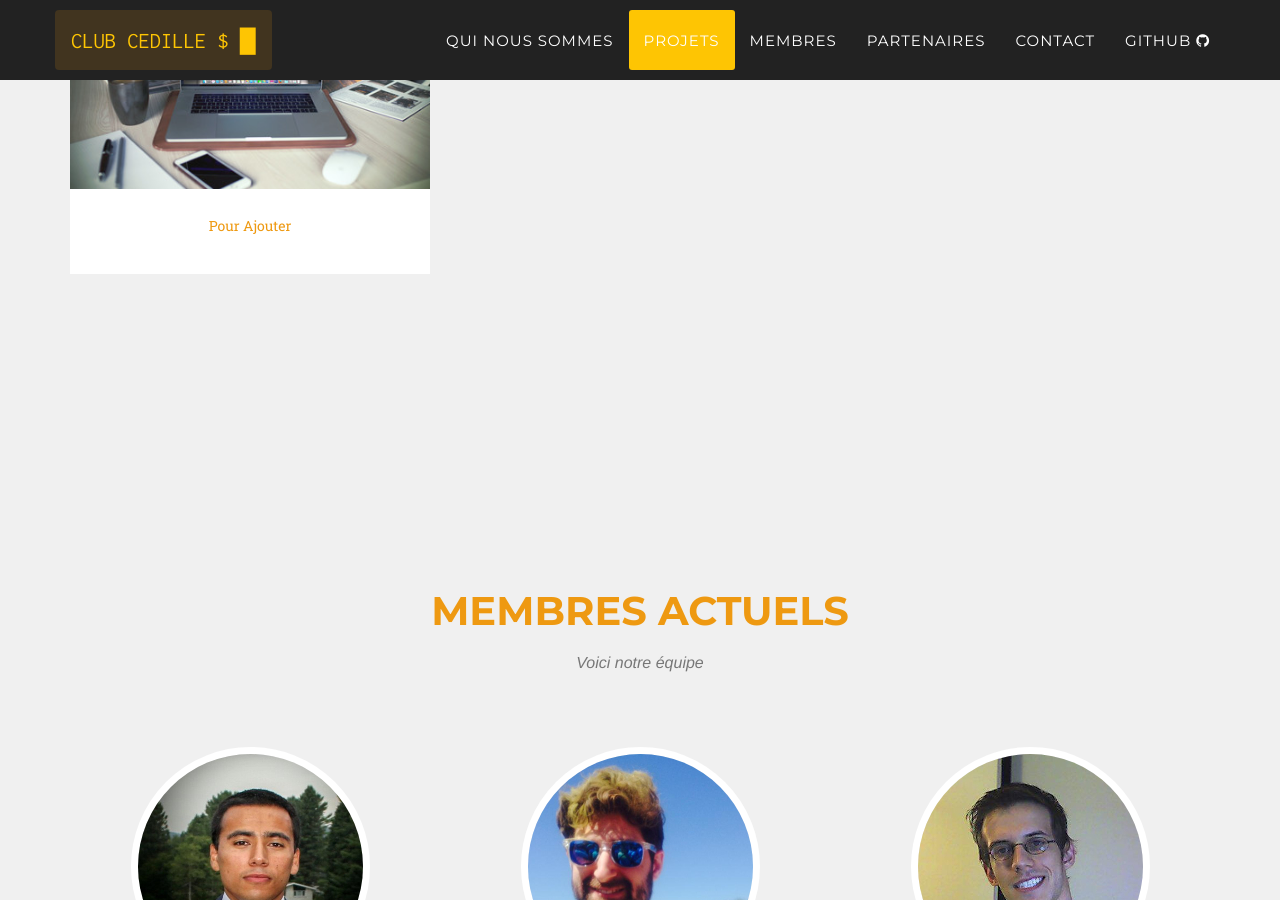
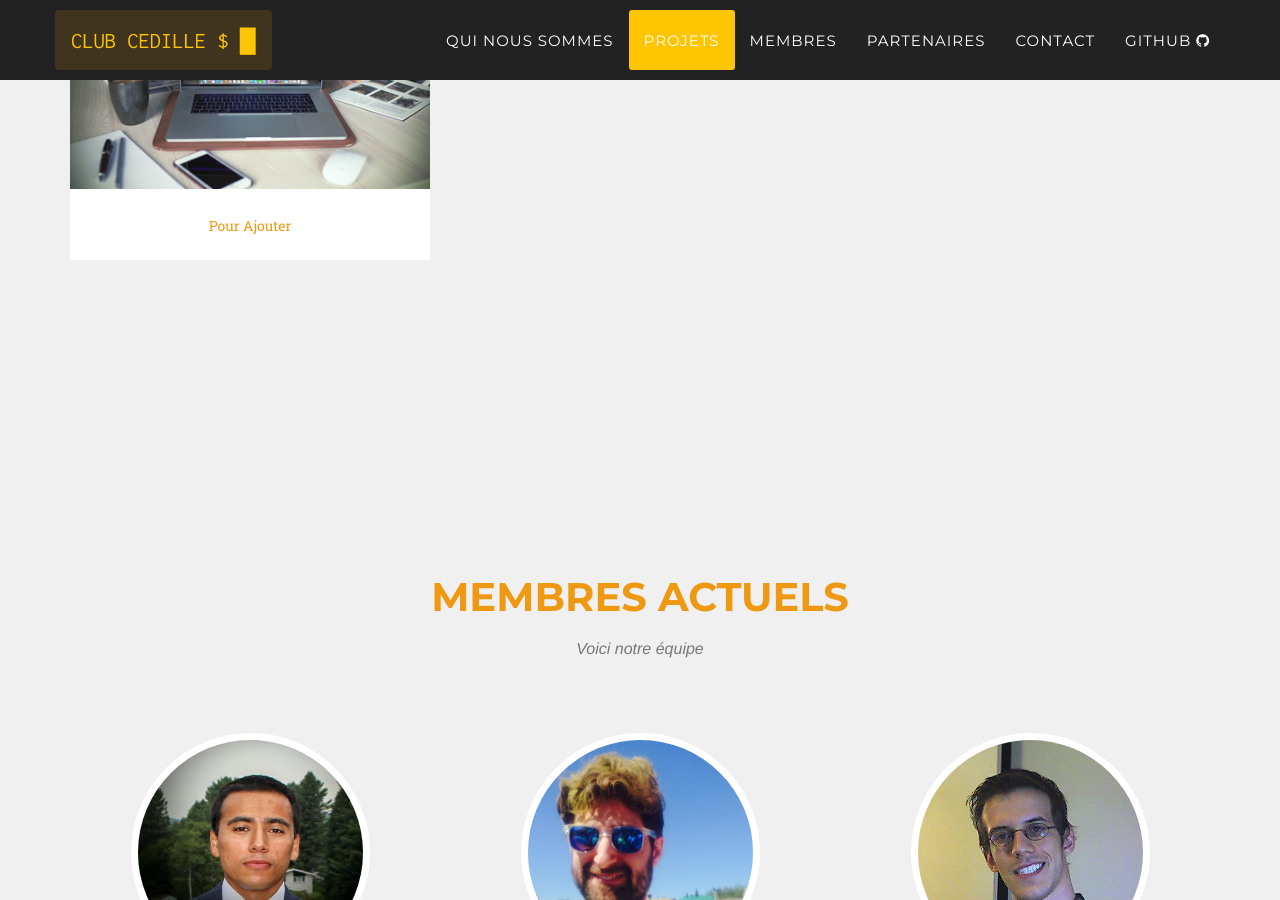
Before and after one commit to ClubCedille/clubcedille.github.io, a Jekyll site: the page built from index.html, in a window 1280 px wide and 900 px high, scrolled down 3409 px. Built offline with Jekyll 4.4.1, drawn with Linux system fonts in a browser that asks for light colours; some web fonts are replaced.

Commit message:
Ajout de préci et canoe et de la case ajouter

```diff
--- a/_includes/modals.html
+++ b/_includes/modals.html
@@ -53,29 +53,9 @@
      <div class="container">
        <div class="row">
          <div class="col-lg-8 col-lg-offset-2">
-           <div class="modal-body">
-             {{project.content}}
-             <ul class="list-inline item-details">
-               {% if project.client %}
-               <li>Client:
-                 <strong>{{ project.client }}
-                 </strong>
-               </li>
-               {% endif %}
-               {% if project.date %}
-               <li>Date:
-                 <strong>{{ project.projectDate }}
-                 </strong>
-               </li>
-               {% endif %}
-               {% if project.category %}
-               <li>Type:
-                 <strong>{{ project.category }}
-                 </strong>
-               </li>
-               {% endif %}
-             </ul>
-             <button type="button" class="btn btn-default" data-dismiss="modal"><i class="fa fa-times"></i> Close</button>
+           <div class="modal-body" style="margin-top:200px;margin-bottom:200px;">
+            <p>Pour ajouter votre site veuillez écrire à Cedille ÉTS <a href="mailto:clubcedille@gmail.com" style="cursor:pointer;">clubcedille@gmail.com</a></p>
+             <button style="position: absolute; top:10px; left: 100%; margin-left: -200px;" type="button" class="btn btn-default" data-dismiss="modal"><i class="fa fa-times"></i> Close</button>
            </div>
          </div>
        </div>
--- a/_includes/sites_grid.html
+++ b/_includes/sites_grid.html
@@ -28,7 +28,7 @@
                   </div>
                   <img src="/img/sites/votre_site_thumb.jpg" alt="Votre site" class="img-responsive">
                 </a>
-                <div class="site-caption">
+                <div class="site-caption" style="max-height:71px;">
                   <p>Pour Ajouter</p>
                 </div>
               </div>
--- /dev/null
+++ b/_sites/preci.cedille.etsmtl.ca.markdown
@@ -0,0 +1,6 @@
+---
+thumb: preci_thumb.jpg
+alt: preci.etsmtl.ca
+href: http://preci.etsmtl.ca
+name: Preci
+---
```
Also changed, not shown: img/sites/preci_thumb.jpg (added).
